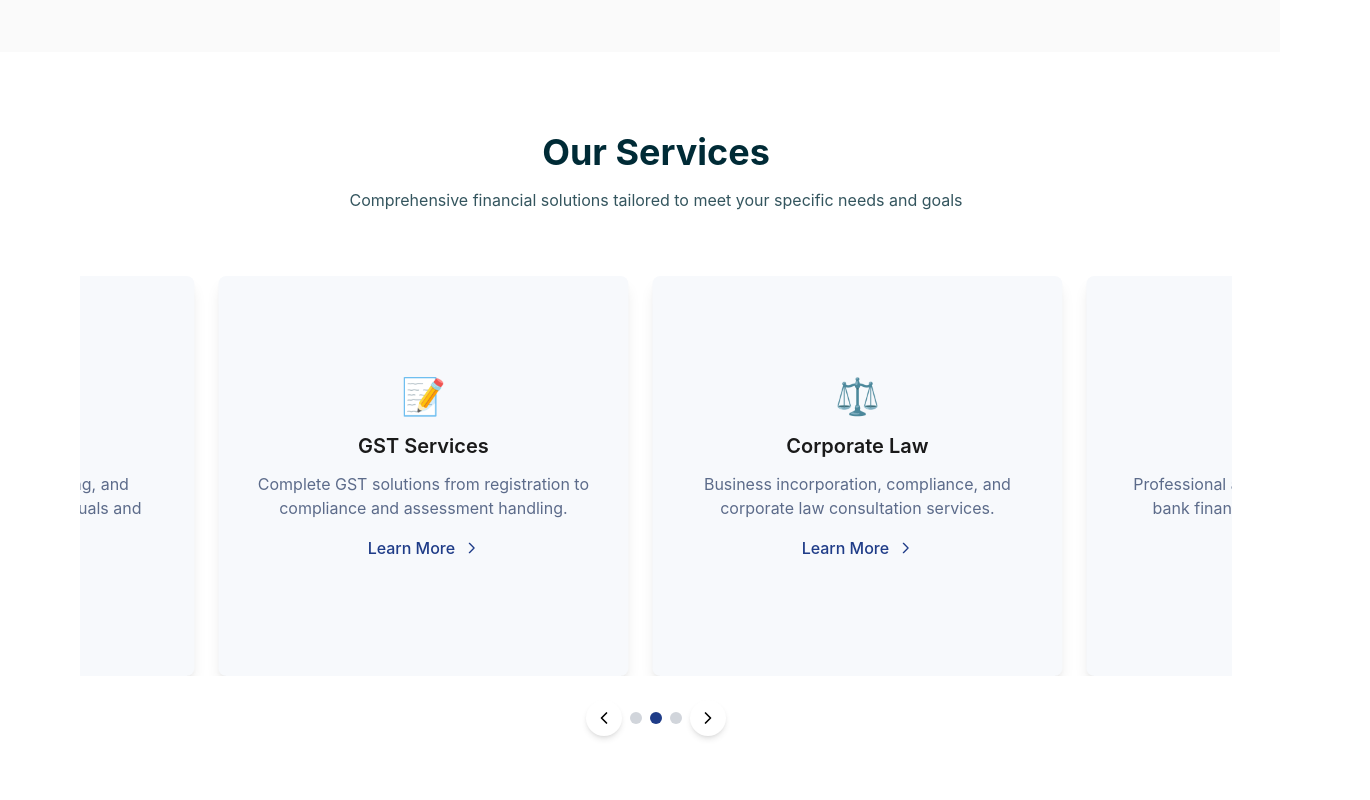
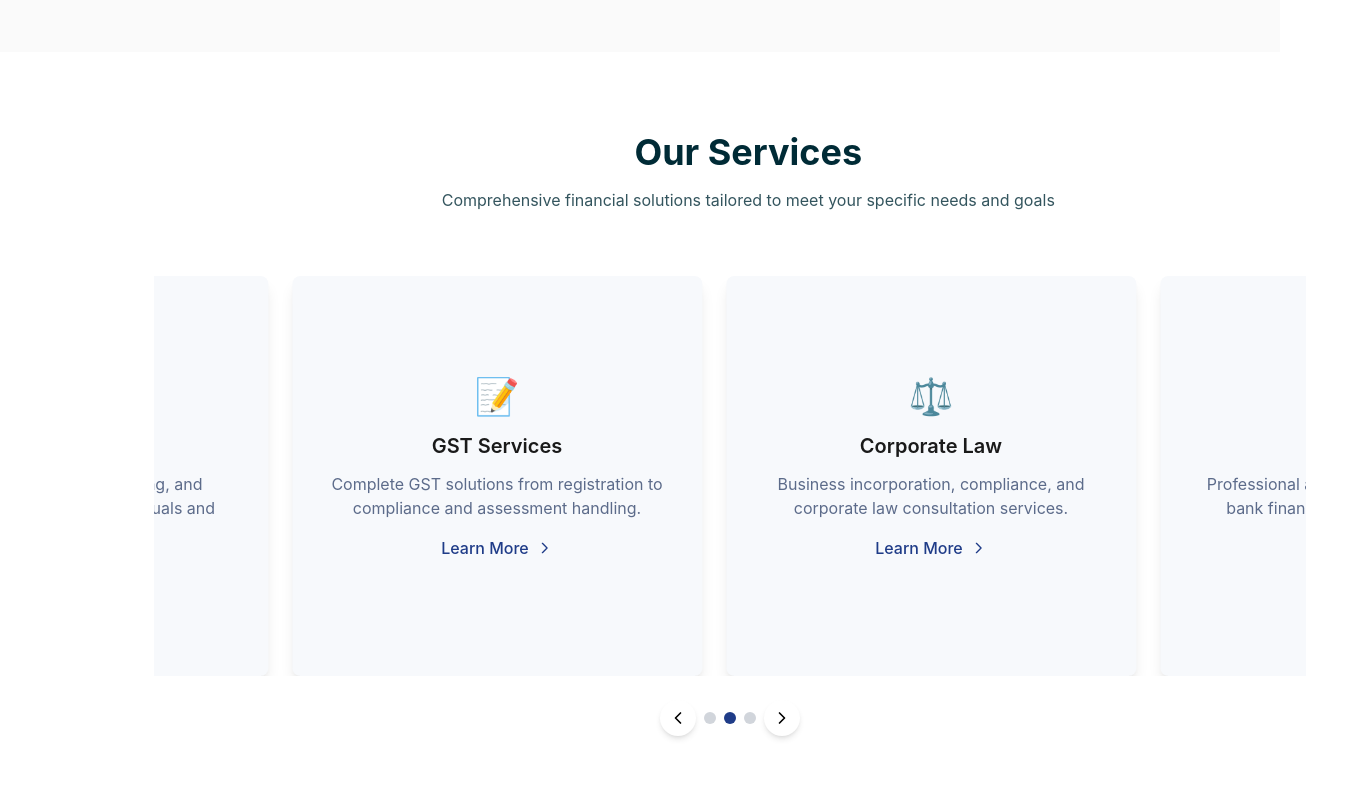
Before and after one commit to akshatbhayani16/as-dhruv, a React (Create React App) app: page / in a window 1280 px wide. Shown: the part 440-1240 px from the top of the page, 1370 px wide, since content can reach past the window. Built offline with nearby package versions, Linux system fonts and the light colour scheme.

Commit message:
made changes

```diff
--- a/src/pages/About.jsx
+++ b/src/pages/About.jsx
@@ -145,7 +145,7 @@ const About = () => {
                       whileHover={{ scale: 1.02 }}
                       transition={{ duration: 0.3 }}
                     >
-                      <div className="absolute -inset-4 bg-gradient-to-r from-[#1F3C88] to-[#4A6CF7] rounded-lg blur opacity-25 group-hover:opacity-50 transition duration-1000"></div>
+                      {/* Removed blue box shadow background */}
                       <div className="relative">
                         <div className="aspect-w-16 aspect-h-9 rounded-lg overflow-hidden shadow-xl">
                           <img
--- a/src/pages/Home.jsx
+++ b/src/pages/Home.jsx
@@ -145,8 +145,8 @@ const Home = () => {
 
       {/* Services Carousel */}
       <section className="py-20 bg-white">
-        <div className="container ml-4 px-4">
-          <div className="text-center mb-16">
+        <div className="container ml-4 px-4" style = {{marginLeft: "7%"}}>
+          <div className="text-center mb-16" style = {{marginLeft: "3%"}}>
             <h2 className="text-3xl md:text-4xl font-bold text-[#002B36] mb-4">
               Our Services
             </h2>
```
